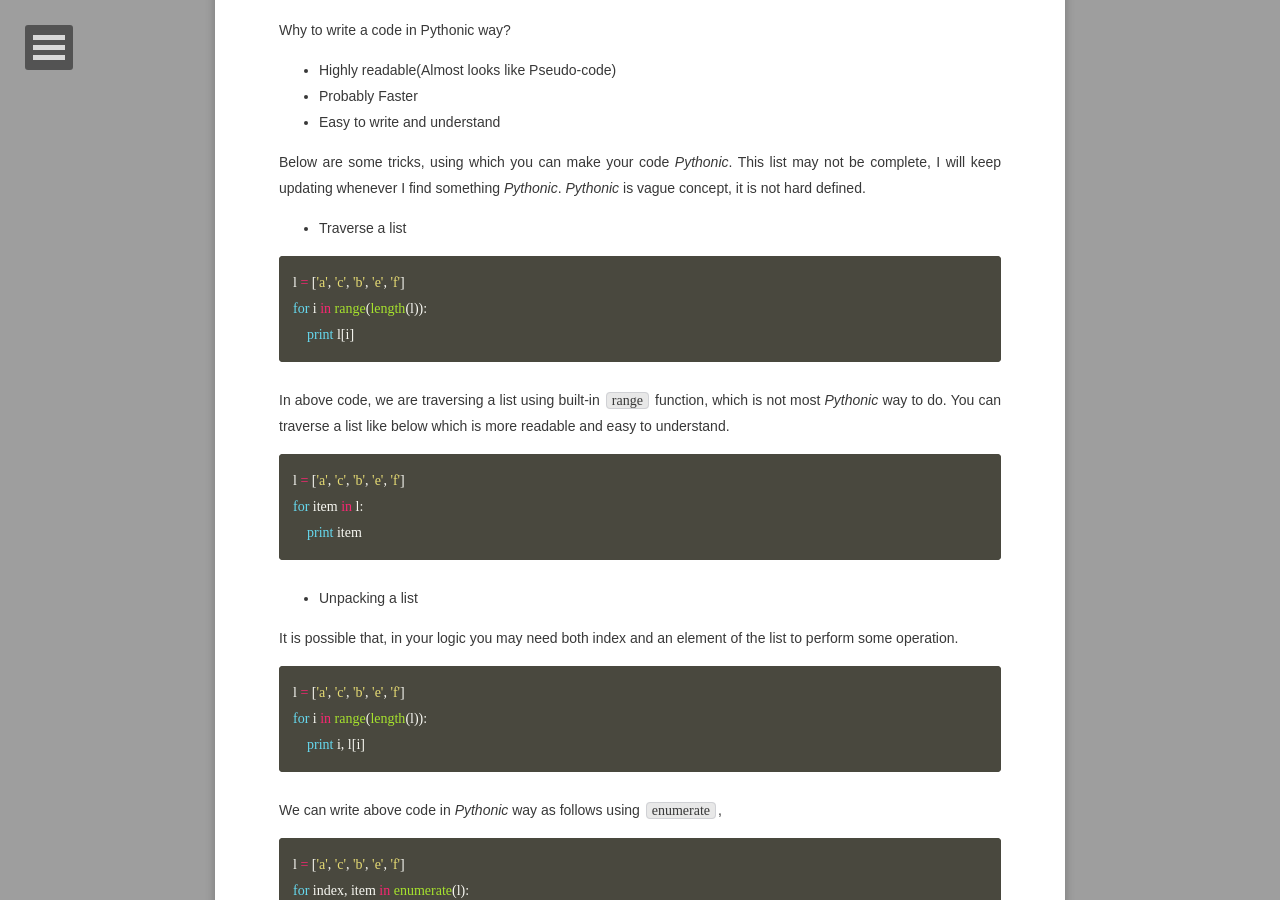
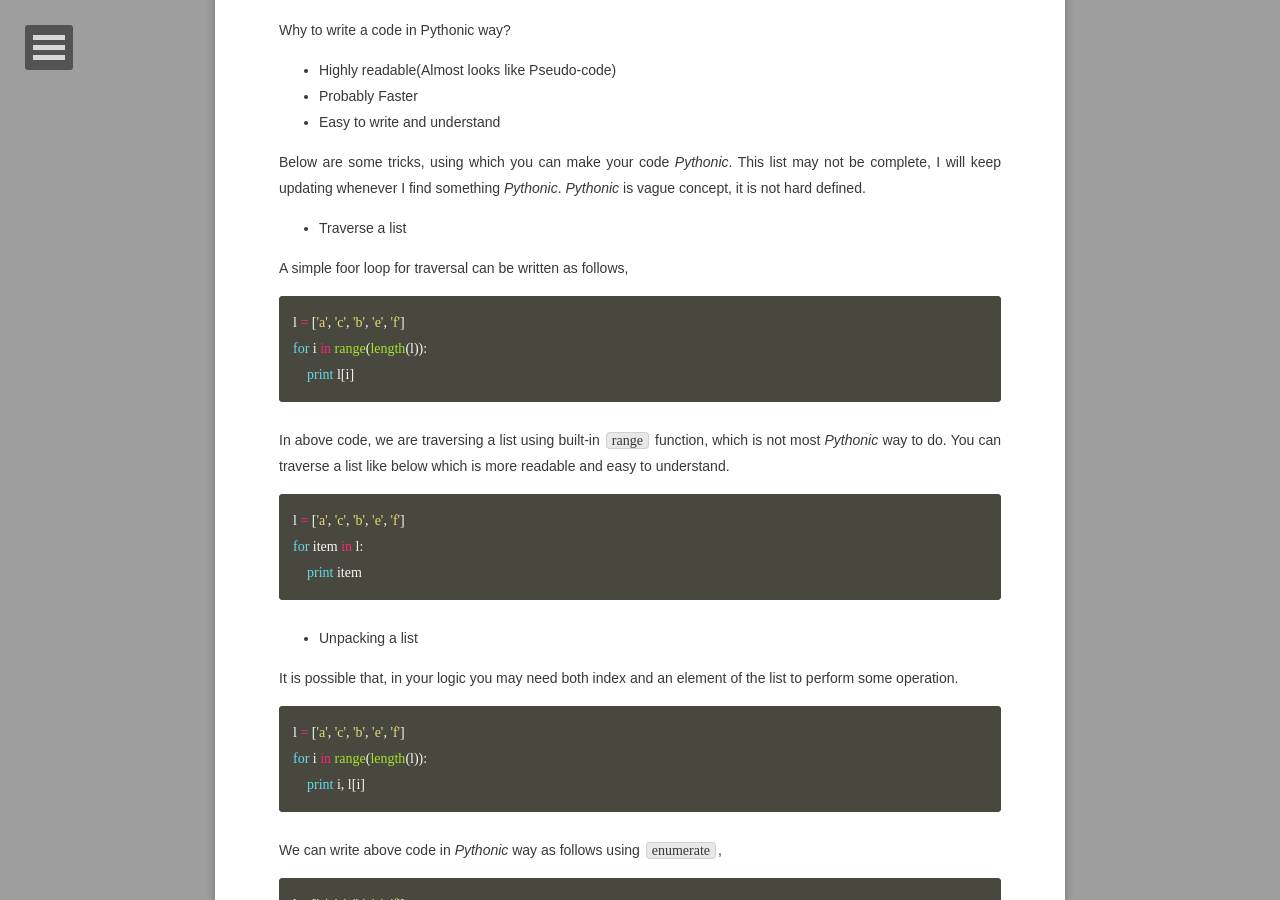
Before and after one commit to vishsangale/vishsangale.github.io, a Jekyll site: the page built from _posts/2016-11-06-pythonic-code.md, in a window 1280 px wide and 900 px high, scrolled down 352 px. Built offline with Jekyll 4.4.1, drawn with Linux system fonts in a browser that asks for light colours; some web fonts are replaced; comment, search, counter and statistics services are not loaded.

Commit message:
Update 2016-11-06-pythonic-code.md

````diff
--- a/_posts/2016-11-06-pythonic-code.md
+++ b/_posts/2016-11-06-pythonic-code.md
@@ -18,6 +18,8 @@ something _Pythonic_. _Pythonic_ is vague concept, it is not hard
 defined.
 
 * Traverse a list
+
+A simple foor loop for traversal can be written as follows,
 
 ```python
 l = ['a', 'c', 'b', 'e', 'f']
````
